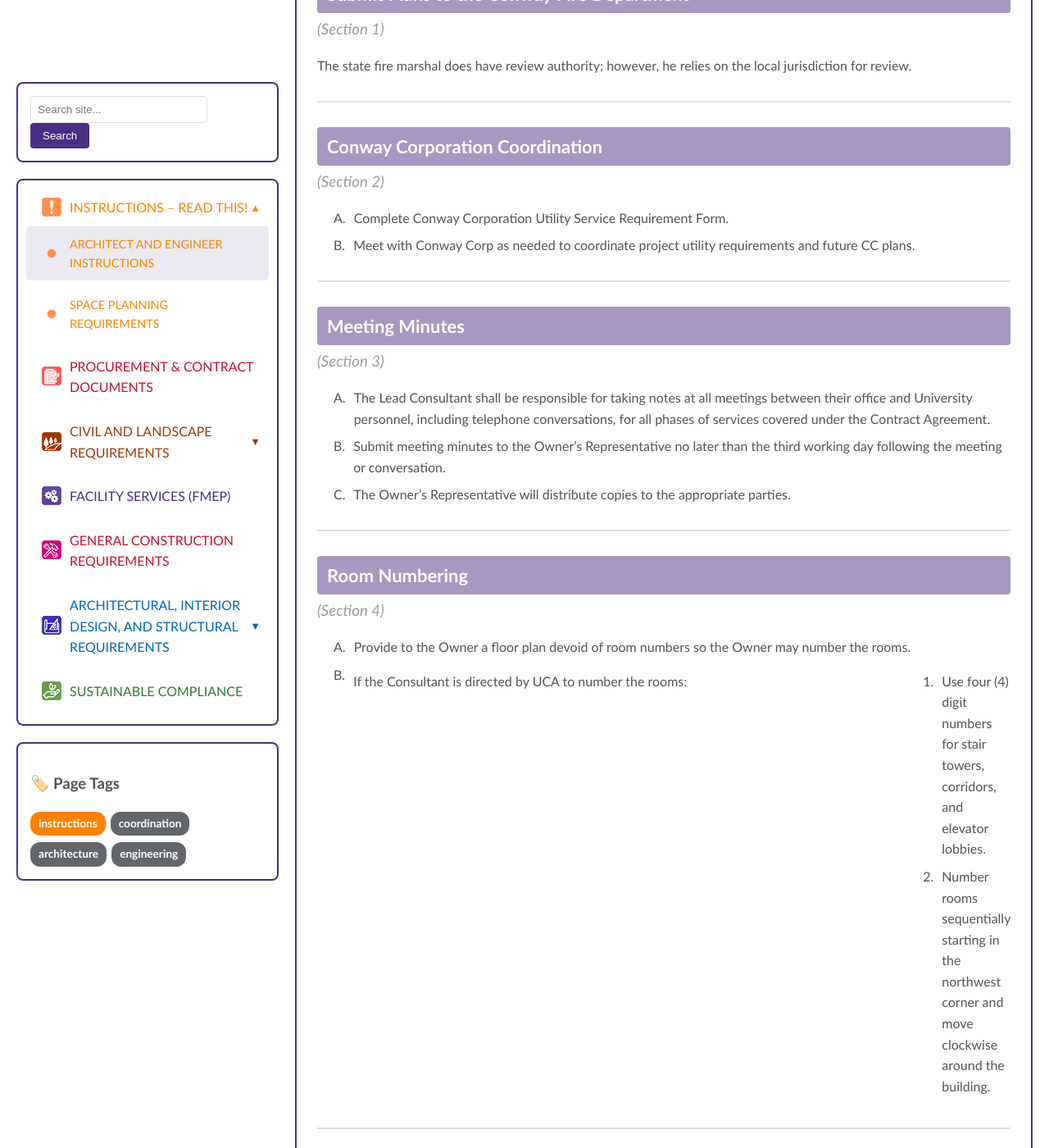
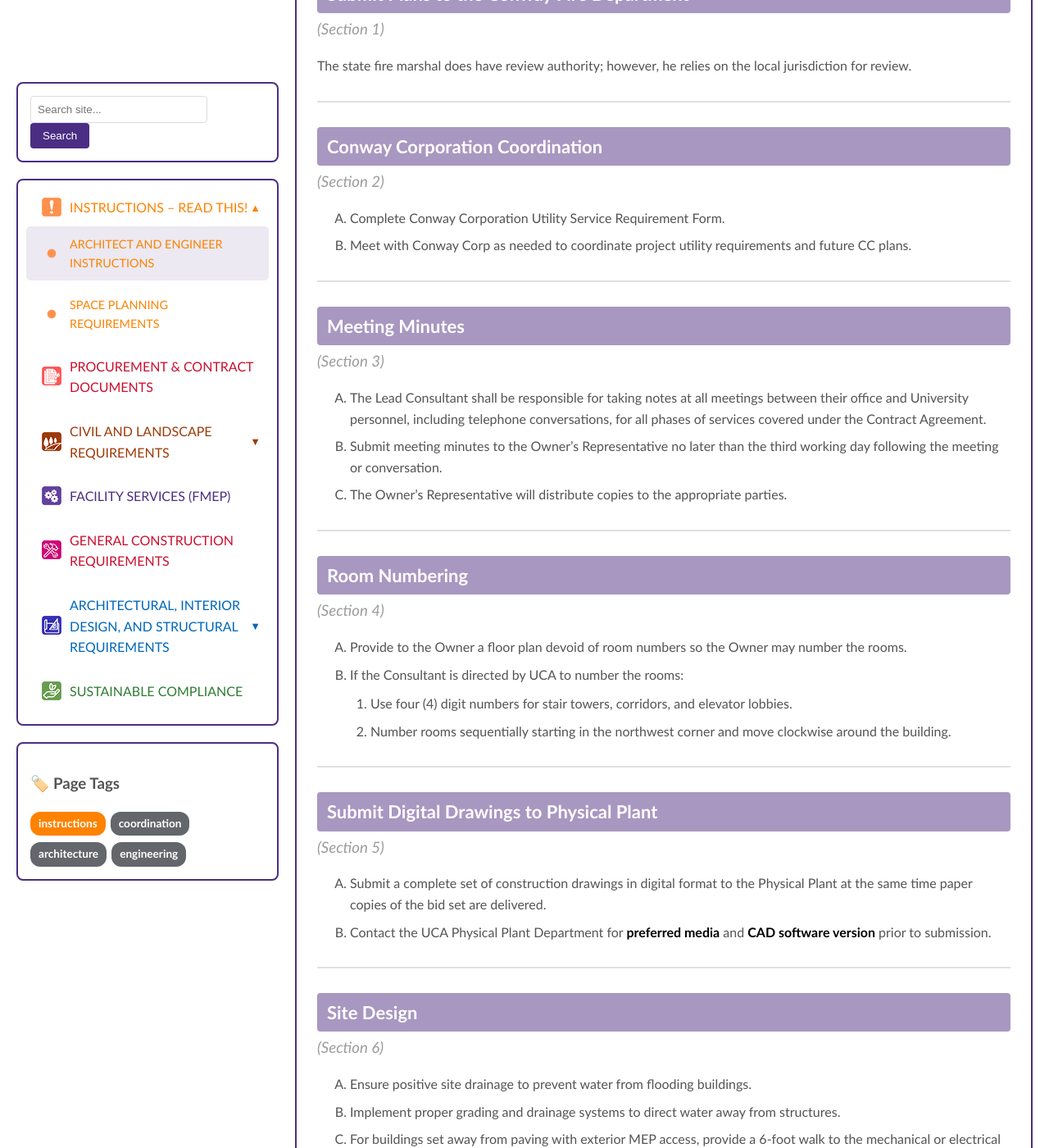
Before and after one commit to AMRJacob/UCA-Construction-Standards-CMS, a Jekyll site: the page built from _standards/instructions/architect-engineer/index.md, in a window 1280 px wide and 1400 px high, scrolled down 322 px. Shown: the whole window at 82% size. Built offline with Jekyll 4.4.1, drawn with Linux system fonts in a browser that asks for light colours; a script that is not in the unit is left out.

Commit message:
Update default.html

```diff
--- a/_layouts/default.html
+++ b/_layouts/default.html
@@ -336,83 +336,61 @@
         line-height: 1.6;
     }
 
-    /* Lists - Hanging indent with display table method */
+    /* Lists - Simple and clean with proper indentation */
     .main-content-box ul,
     .main-content-box ol {
         font-family: Calibri, 'Segoe UI', sans-serif;
         font-size: 12pt;
         color: var(--body-text-gray);
-        margin-left: 20px;
+        margin-left: 40px;
         margin-bottom: 15px;
         line-height: 1.6;
         padding-left: 0;
-        list-style: none;
     }
 
-    /* List items as table rows for hanging indent */
+    /* List items */
     .main-content-box li {
         margin-bottom: 8px;
-        display: table;
-        width: 100%;
     }
 
-    /* Create bullet using ::before pseudo-element */
-    .main-content-box ul > li::before {
-        content: "•";
-        display: table-cell;
-        padding-right: 10px;
-        width: 1em;
-        text-align: left;
-        vertical-align: top;
+    /* Bullet lists use standard bullets */
+    .main-content-box ul {
+        list-style-type: disc;
     }
 
     /* Ordered lists - First level: A, B, C */
     .main-content-box ol {
-        counter-reset: list-counter;
-    }
-
-    .main-content-box ol > li::before {
-        content: counter(list-counter, upper-alpha) ".";
-        counter-increment: list-counter;
-        display: table-cell;
-        padding-right: 10px;
-        width: 2em;
-        text-align: left;
-        vertical-align: top;
+        list-style-type: upper-alpha;
+        counter-reset: item;
     }
 
     /* Ordered lists - Second level: 1, 2, 3 */
     .main-content-box ol ol {
-        counter-reset: list-counter-2;
-    }
-
-    .main-content-box ol ol > li::before {
-        content: counter(list-counter-2, decimal) ".";
-        counter-increment: list-counter-2;
+        list-style-type: decimal;
+        margin-left: 25px;
+        margin-top: 8px;
+        margin-bottom: 8px;
     }
 
     /* Ordered lists - Third level: a, b, c */
     .main-content-box ol ol ol {
-        counter-reset: list-counter-3;
+        list-style-type: lower-alpha;
+        margin-left: 25px;
+        margin-top: 8px;
+        margin-bottom: 8px;
     }
 
-    .main-content-box ol ol ol > li::before {
-        content: counter(list-counter-3, lower-alpha) ".";
-        counter-increment: list-counter-3;
+    /* Nested bullet lists */
+    .main-content-box ul ul {
+        list-style-type: circle;
+        margin-left: 25px;
+        margin-top: 8px;
+        margin-bottom: 8px;
     }
 
-    /* Content wrapper for list items */
-    .main-content-box li > *:first-child {
-        display: table-cell;
-        width: 100%;
-    }
-
-    /* Sub-bullets - Reduced indentation between levels */
-    .main-content-box ul ul,
-    .main-content-box ol ul,
-    .main-content-box ul ol,
-    .main-content-box ol ol {
-        margin-left: 15px;
+    .main-content-box ul ul ul {
+        list-style-type: square;
+        margin-left: 25px;
         margin-top: 8px;
         margin-bottom: 8px;
     }
```
